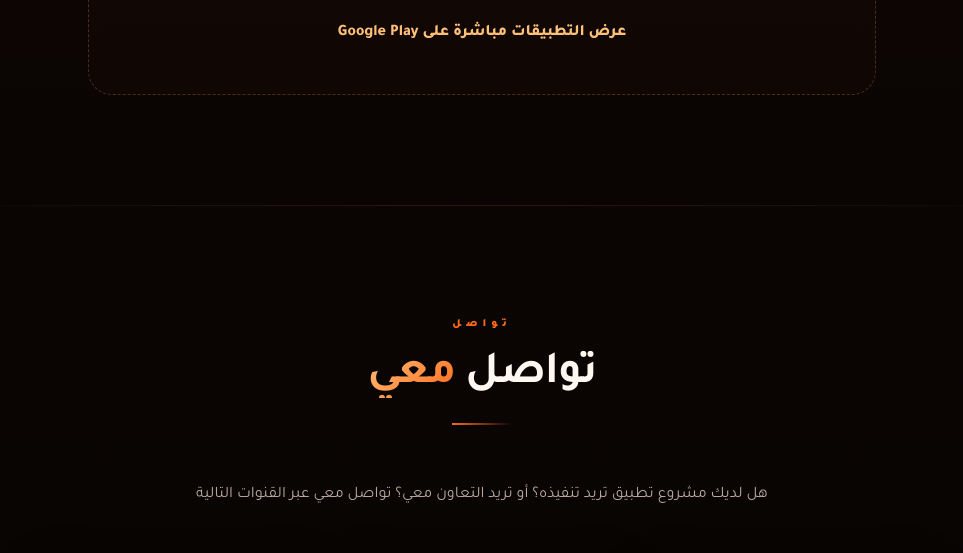
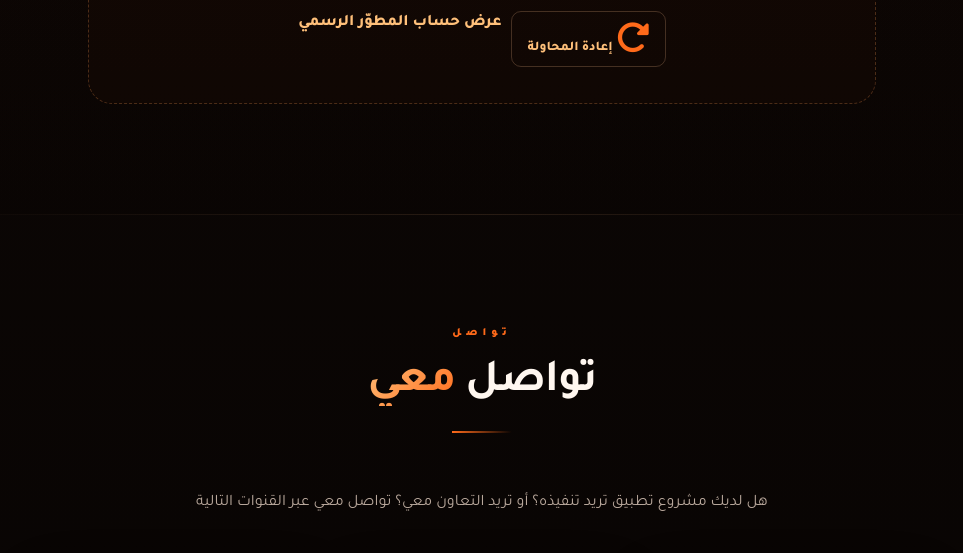
Before and after one commit to mohamedmostafashen1/mohamedmostafadev, a plain HTML site: page index.html in a window 1280 px wide. Shown: the part 2042-2595 px from the top of the page, without its empty margins (158-1121 px from the left). Drawn offline with Linux system fonts and the light colour scheme; no server answers.

Commit message:
Update index.html

```diff
--- a/index.html
+++ b/index.html
@@ -1,4 +1,3 @@
-
 
 <!DOCTYPE html>
 <html lang="ar" dir="rtl">
@@ -757,7 +756,7 @@ body *, body *::before, body *::after {
 .apps-loading,.apps-error{grid-column:1/-1;min-height:210px;display:flex;flex-direction:column;align-items:center;justify-content:center;gap:14px;text-align:center;padding:36px 24px;border:1px dashed rgba(255,154,82,.25);border-radius:24px;background:rgba(255,106,26,.025);color:var(--text-muted)}
 .apps-loading i,.apps-error i{font-size:34px;color:var(--gold)}
 .apps-loading i{animation:spin 1.2s linear infinite}
-.apps-error a{color:var(--gold-light);text-decoration:none;font-weight:800}
+.apps-error a,.apps-error button{color:var(--gold-light);text-decoration:none;font-weight:800}.apps-error-actions{display:flex;flex-wrap:wrap;justify-content:center;gap:10px}.apps-error button{font-family:'Tajawal',sans-serif;background:transparent;border:1px solid rgba(255,192,143,.22);border-radius:10px;padding:9px 15px;cursor:pointer!important}.apps-error button:hover{border-color:var(--gold);background:var(--gold-dim)}
 .official-site-pill{display:inline-flex;align-items:center;gap:7px;margin-inline-start:8px;padding:5px 10px;border:1px solid rgba(105,213,142,.25);border-radius:999px;background:rgba(105,213,142,.07);color:#8ee5aa;font-size:10px;font-weight:800;vertical-align:middle}
 </style>
 
@@ -1032,8 +1031,8 @@ async function loadApps() {
 
   try {
     const response = await fetch('/api/play-apps', { headers: { Accept: 'application/json' }, cache: 'no-store' });
-    if (!response.ok) throw new Error('PLAY_STORE_API_ERROR');
-    const payload = await response.json();
+    const payload = await response.json().catch(() => ({}));
+    if (!response.ok) throw new Error(payload?.details?.direct || payload?.error || 'PLAY_STORE_API_ERROR');
     appsData = Array.isArray(payload.apps) ? payload.apps : [];
     setStoreStats(payload.stats || {});
     renderApps();
@@ -1047,7 +1046,7 @@ async function loadApps() {
     if (heroCount) heroCount.textContent = '—';
     if (averageRating) averageRating.textContent = '—';
     if (totalDownloads) totalDownloads.textContent = '—';
-    if (grid) grid.innerHTML = `<div class="apps-error"><i class="fab fa-google-play"></i><strong>تعذر جلب التطبيقات الآن</strong><a href="${DEVELOPER_URL}" target="_blank" rel="noopener noreferrer">عرض التطبيقات مباشرة على Google Play</a></div>`;
+    if (grid) grid.innerHTML = `<div class="apps-error"><i class="fab fa-google-play"></i><strong>تعذر جلب التطبيقات الآن</strong><div class="apps-error-actions"><button type="button" onclick="loadApps()"><i class="fas fa-rotate-right"></i> إعادة المحاولة</button><a href="${DEVELOPER_URL}" target="_blank" rel="noopener noreferrer">عرض حساب المطوّر الرسمي</a></div></div>`;
   }
 
   activateDynamicCards();
```
